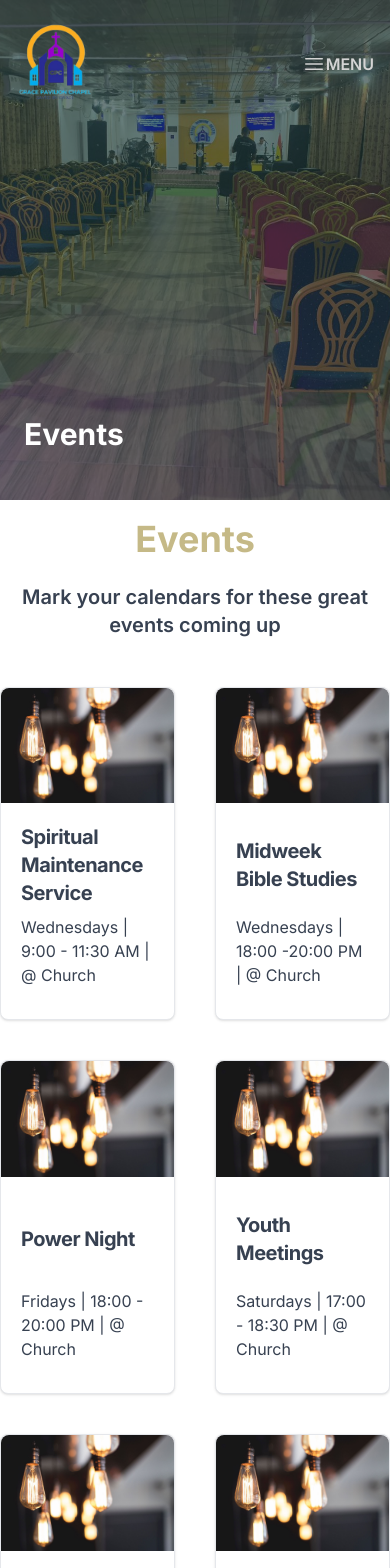
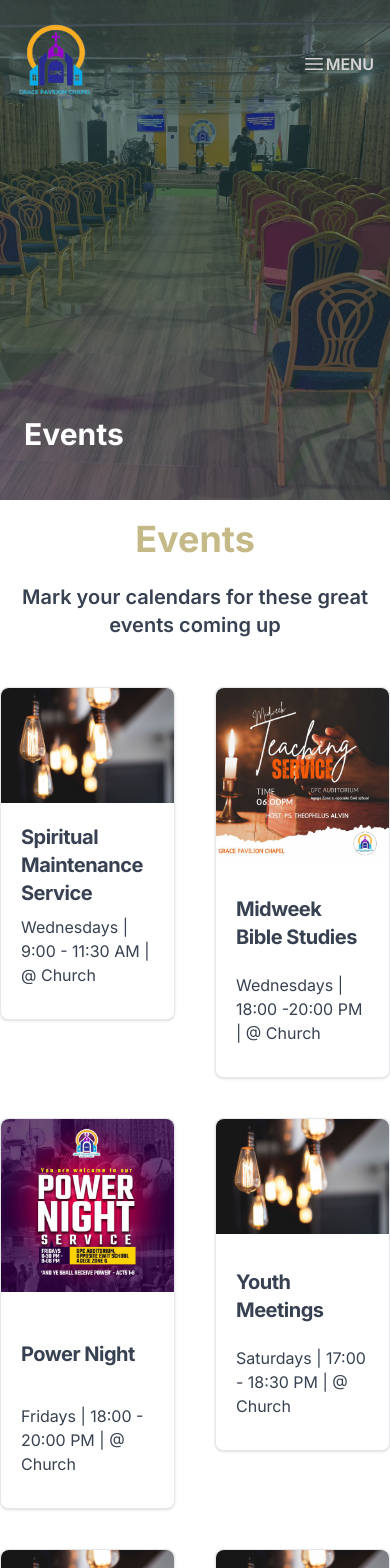
Before and after one commit to spyder1265/gpc, a Next.js app: page /events in a window 390 px wide. Shown: the top 1568 px of the page. Built offline with nearby package versions, Linux system fonts and the light colour scheme.

Commit message:
chore: Update import paths for Navbar and Footer components in about and other pages

```diff
--- a/app/events/page.js
+++ b/app/events/page.js
@@ -3,6 +3,39 @@ import Image from "next/image";
 import Footer from "../../components/Footer";
 
 export default function Events() {
+  const events = [
+    {
+      title: "Spiritual Maintenance Service",
+      time: "Wednesdays | 9:00 - 11:30 AM | @ Church",
+      image: "/img/Background.jpg",
+    },
+    {
+      title: "Midweek Bible Studies",
+      time: "Wednesdays | 18:00 -20:00 PM | @ Church",
+      image: "/img/mid-week.jpeg",
+    },
+    {
+      title: "Power Night",
+      time: "Fridays | 18:00 - 20:00 PM | @ Church",
+      image: "/img/power-night.jpeg",
+    },
+    {
+      title: "Youth Meetings",
+      time: "Saturdays | 17:00 - 18:30 PM | @ Church",
+      image: "/img/Background.jpg",
+    },
+    {
+      title: "Fasting And Prayers",
+      time: "Last Week Of Every Month | 18:00 - 20:00 PM each night | @ Church",
+      image: "/img/Background.jpg",
+    },
+    {
+      title: "Thanksgiving Service",
+      time: "Last Sunday Of Each Month | 9:30 - 11:30 PM | @ Church",
+      image: "/img/Background.jpg",
+    },
+  ];
+
   return (
     <main className='h-screen w-full'>
       <section className='relative h-[500px] w-full'>
@@ -38,137 +71,29 @@ export default function Events() {
             </p>
           </div>
           <div className='grid grid-cols-2 md:grid-cols-3 gap-10 mt-8'>
-            <div className='flex flex-col text-left'>
+            {events.map((event, i) => (
+              <div key={event.title + i} className='flex flex-col text-left'>
                 <div className='max-w-sm bg-white border border-gray-200 rounded-lg shadow'>
                   <a href='#'>
                     <img
-                    className='rounded-t-lg'
-                    src='/img/Background.jpg'
+                      className='rounded-t-lg w-full object-fill max-h-[255.296875px]'
+                      src={event.image}
                       alt=''
                     />
                   </a>
                   <div className='p-5'>
                     <a href='#'>
                       <h5 className='mb-2 text-xl min-h-[84px] md:min-h-0 flex items-center font-bold tracking-tight text-gray-700'>
-                      Spiritual Maintenance Service
+                        {event.title}
                       </h5>
                     </a>
                     <p className='mb-3 font-normal text-gray-700 md:min-h-[48px]'>
-                    Wednesdays | 9:00 - 11:30 AM | @ Church
+                      {event.time}
                     </p>
                   </div>
                 </div>
               </div>
-
-            <div className='flex flex-col text-left'>
-              <div className='max-w-sm bg-white border border-gray-200 rounded-lg shadow'>
-                <a href='#'>
-                  <img
-                    className='rounded-t-lg'
-                    src='/img/Background.jpg'
-                    alt=''
-                  />
-                </a>
-                <div className='p-5 min-h-[216px] md:min-h-0'>
-                  <a href='#'>
-                    <h5 className='mb-2 text-xl min-h-[84px] md:min-h-0 flex items-center font-bold tracking-tight text-gray-700'>
-                      Midweek Bible Studies
-                    </h5>
-                  </a>
-                  <p className='mb-3 font-normal text-gray-700 md:min-h-[48px]'>
-                    Wednesdays | 18:00 -20:00 PM | @ Church
-                  </p>
-                </div>
-              </div>
-            </div>
-
-            <div className='flex flex-col text-left'>
-              <div className='max-w-sm bg-white border border-gray-200 rounded-lg shadow'>
-                <a href='#'>
-                  <img
-                    className='rounded-t-lg'
-                    src='/img/Background.jpg'
-                    alt=''
-                  />
-                </a>
-                <div className='p-5 min-h-[216px] md:min-h-0'>
-                  <a href='#'>
-                    <h5 className='mb-2 text-xl min-h-[84px] md:min-h-0 flex items-center font-bold tracking-tight text-gray-700'>
-                      Power Night
-                    </h5>
-                  </a>
-                  <p className='mb-3 font-normal text-gray-700 md:min-h-[48px]'>
-                    Fridays | 18:00 - 20:00 PM | @ Church
-                  </p>
-                </div>
-              </div>
-            </div>
-            <div className='flex flex-col text-left'>
-              <div className='max-w-sm bg-white border border-gray-200 rounded-lg shadow'>
-                <a href='#'>
-                  <img
-                    className='rounded-t-lg'
-                    src='/img/Background.jpg'
-                    alt=''
-                  />
-                </a>
-                <div className='p-5 min-h-[216px] md:min-h-0'>
-                  <a href='#'>
-                    <h5 className='mb-2 text-xl min-h-[84px] md:min-h-0 flex items-center font-bold tracking-tight text-gray-700'>
-                      Youth Meetings
-                    </h5>
-                  </a>
-                  <p className='mb-3 font-normal text-gray-700 md:min-h-[48px]'>
-                    Saturdays | 17:00 - 18:30 PM | @ Church
-                  </p>
-                </div>
-              </div>
-            </div>
-
-            <div className='flex flex-col text-left'>
-              <div className='max-w-sm bg-white border border-gray-200 rounded-lg shadow'>
-                <a href='#'>
-                  <img
-                    className='rounded-t-lg'
-                    src='/img/Background.jpg'
-                    alt=''
-                  />
-                </a>
-                <div className='p-5 min-h-[216px] md:min-h-0'>
-                  <a href='#'>
-                    <h5 className='mb-2 text-xl min-h-[84px] md:min-h-0 flex items-center font-bold tracking-tight text-gray-700'>
-                      Fasting And Prayers
-                    </h5>
-                  </a>
-                  <p className='mb-3 font-normal text-gray-700 md:min-h-[48px]'>
-                    Last Week Of Every Month | 18:00 - 20:00 PM each night | @
-                    Church
-                  </p>
-                </div>
-              </div>
-            </div>
-
-            <div className='flex flex-col text-left'>
-              <div className='max-w-sm bg-white border border-gray-200 rounded-lg shadow'>
-                <a href='#'>
-                  <img
-                    className='rounded-t-lg'
-                    src='/img/Background.jpg'
-                    alt=''
-                  />
-                </a>
-                <div className='p-5 min-h-[216px] md:min-h-0'>
-                  <a href='#'>
-                    <h5 className='mb-2 text-xl min-h-[84px] md:min-h-0 flex items-center font-bold tracking-tight text-gray-700'>
-                      Thanksgiving Service
-                    </h5>
-                  </a>
-                  <p className='mb-3 font-normal text-gray-700 md:min-h-[48px]'>
-                    Last Sunday Of Each Month | 9:30 - 11:30 PM | @ Church
-                  </p>
-                </div>
-              </div>
-            </div>
+            ))}
           </div>
         </div>
       </section>
```
Also changed, not shown: public/img/mid-week.jpeg (added), public/img/power-night.jpeg (added). Lines whose indentation alone changed are shown as unchanged.
